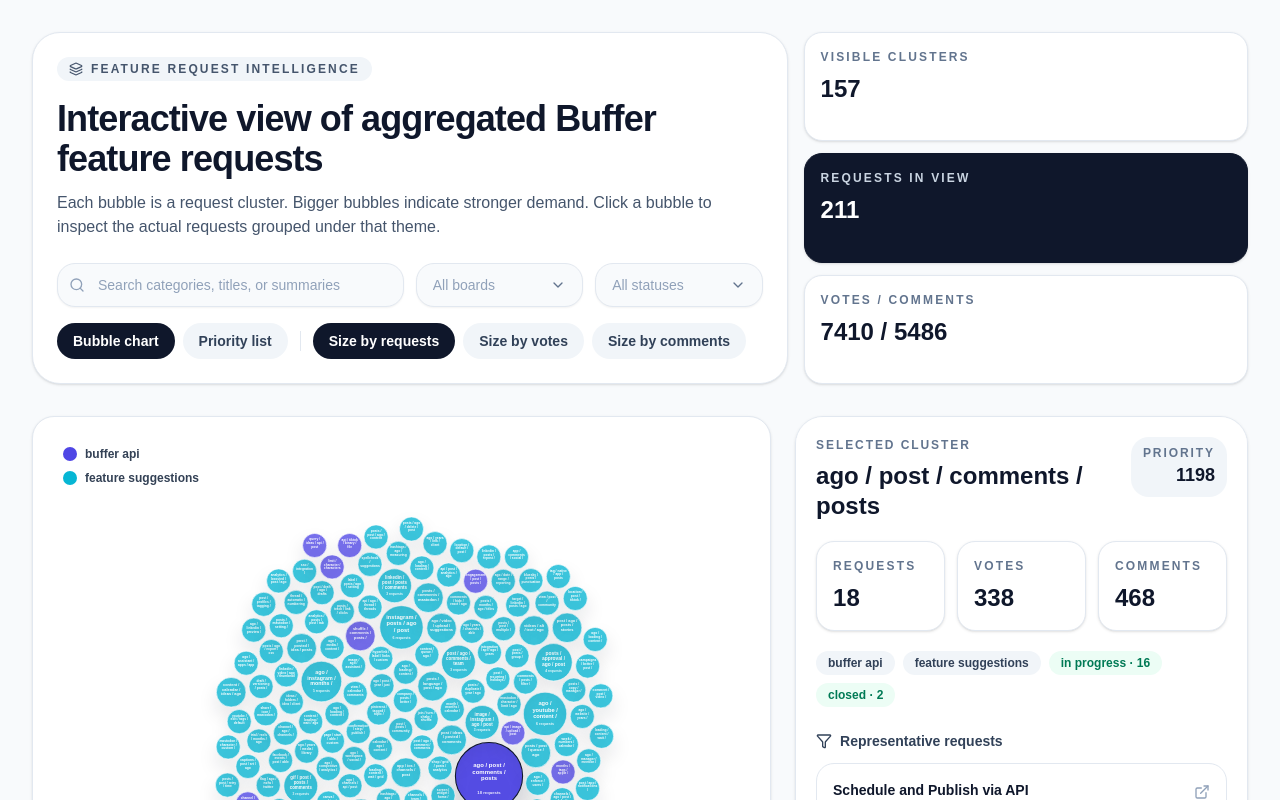
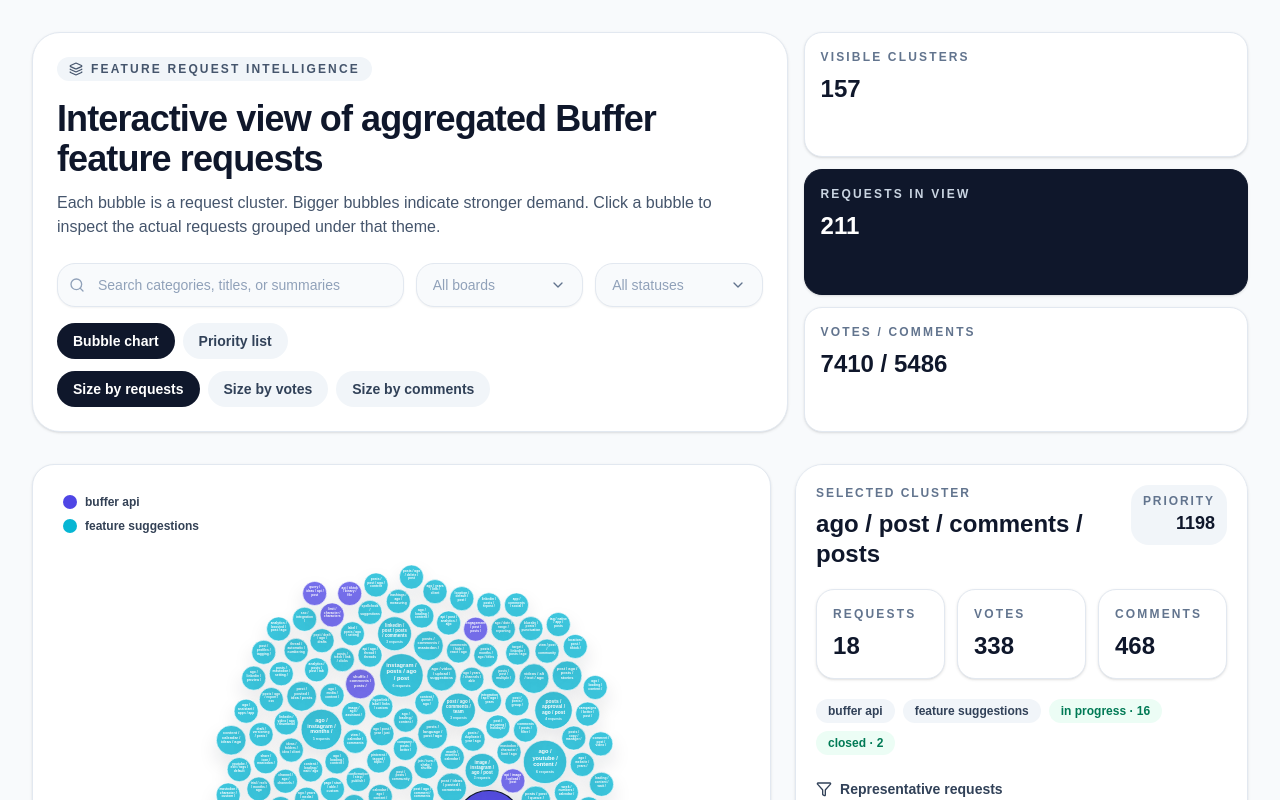
Before and after one commit to papidb/buffer-bubbles, a React (Vite) app in the folder frontend/: page / in a window 1280 px wide. Shown: the top 800 px of the page. Built offline with nearby package versions, Linux system fonts and the light colour scheme.

Commit message:
chore: move context-sensitive options down

```diff
--- a/frontend/src/App.tsx
+++ b/frontend/src/App.tsx
@@ -680,7 +680,7 @@
               />
             </div>
 
-            <div className="mt-4 flex flex-wrap items-center gap-2">
+            <div className="mt-4 flex flex-wrap gap-2">
               {[
                 ["chart", "Bubble chart"],
                 ["list", "Priority list"],
@@ -699,9 +699,9 @@
                   {label}
                 </button>
               ))}
+            </div>
 
-              <div className="mx-1 h-5 w-px bg-slate-200" />
-
+            <div className="mt-3 flex flex-wrap gap-2">
               {viewMode === "chart" ? (
                 <>
                   {[
```
